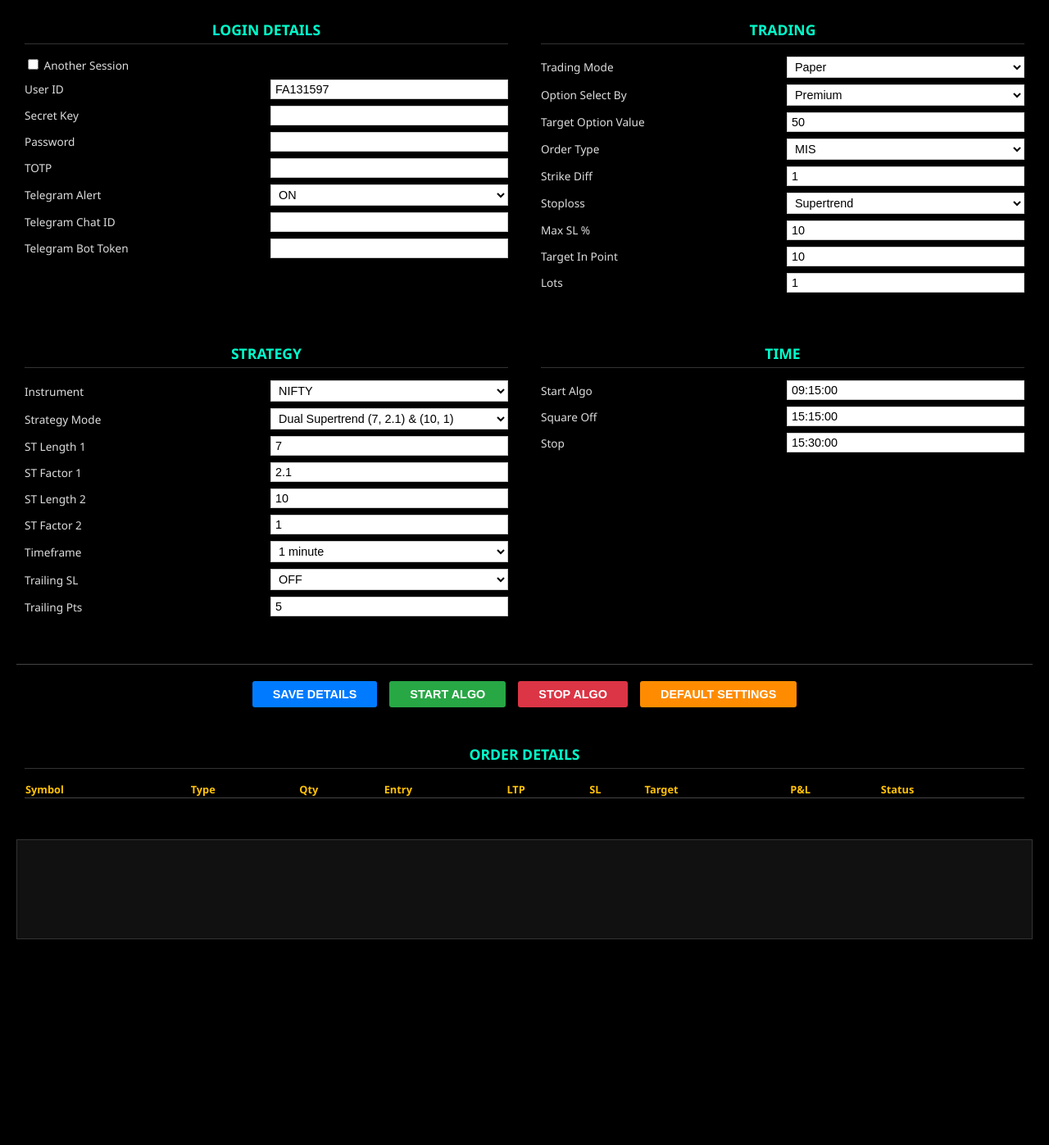
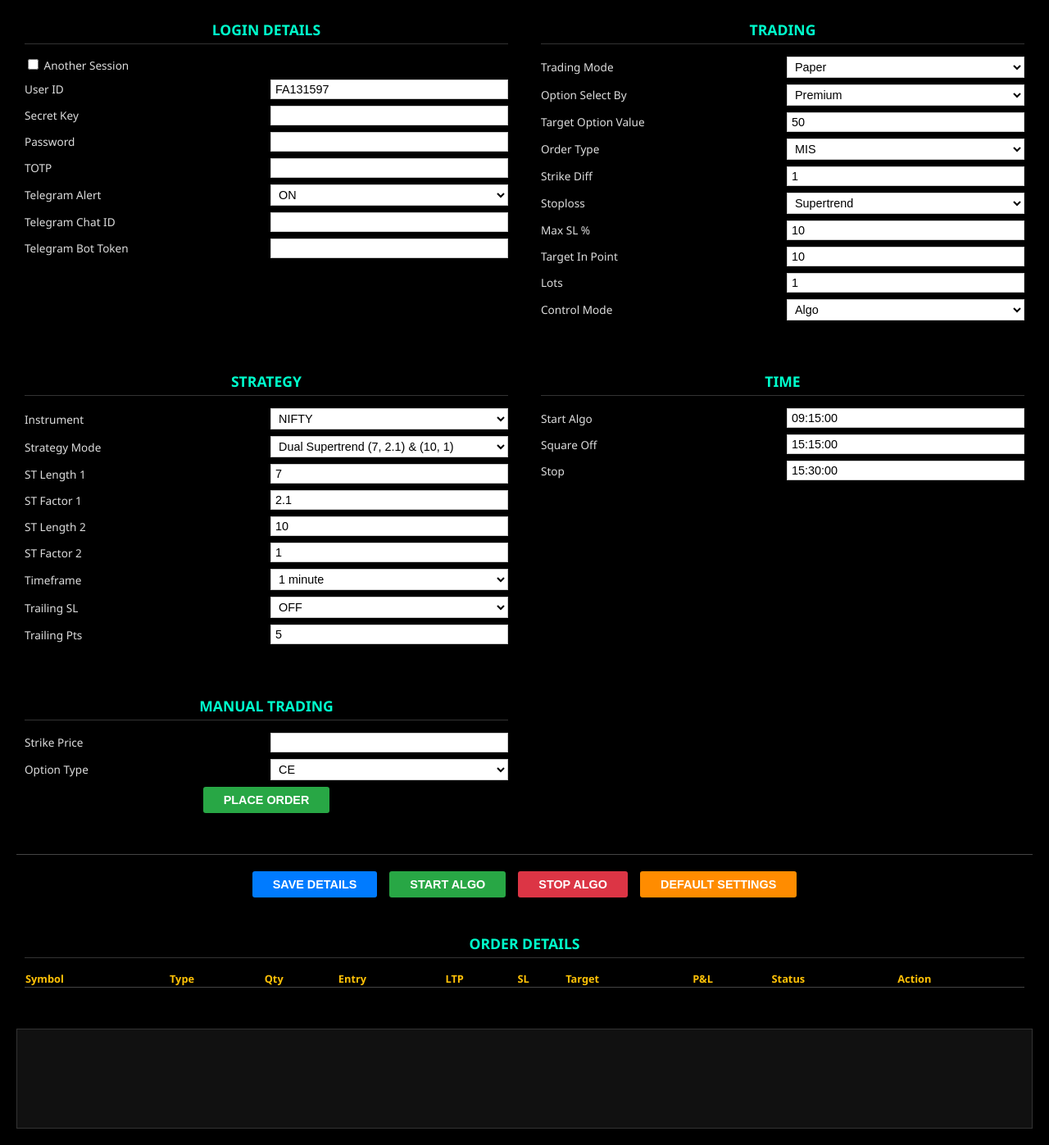
Before and after one commit to krinacool/algotesting, a Flask app: page / in a window 1280 px wide. Shown: the part 138-1535 px from the top of the page at 82% size. Before the commit the page ends 1284 px from the top, so only its background shows below. Run offline with Flask 3, Linux system fonts and the light colour scheme; lists and menus that the app fills with data are empty; some libraries are stand-ins or nearby versions.

Commit message:
Implement Manual Trading Mode and Dashboard UI Enhancements
- Added 'Control Mode' toggle (Algo/Manual) to the trading engine.
- Implemented manual order placement logic for specific strikes and option types (CE/PE).
- Updated dashboard with a dedicated 'Manual Trading' section.
- Added 'EXIT' button to the live order table for manual trade liquidation.
- Refined session management and error handling for broker connectivity.
- Cleaned up repository artifacts and verified UI stability.

Co-authored-by: krinacool <108570507+krinacool@users.noreply.github.com>

```diff
--- a/app.py
+++ b/app.py
@@ -28,6 +28,18 @@ def stop_algo():
     engine.stop()
     return jsonify({"status": "stopped"})
 
+@app.route('/place_manual', methods=['POST'])
+def place_manual():
+    data = request.json
+    engine.manual_place_order(data['strike'], data['type'])
+    return jsonify({"status": "success"})
+
+@app.route('/exit_manual', methods=['POST'])
+def exit_manual():
+    data = request.json
+    engine.manual_exit_order(data['id'])
+    return jsonify({"status": "success"})
+
 def background_update():
     while True:
         state = engine.get_state()
--- a/templates/index.html
+++ b/templates/index.html
@@ -79,6 +79,10 @@
             <div class="field"><label>Max SL %</label><input type="number" id="max_sl_pct" value="10"></div>
             <div class="field"><label>Target In Point</label><input type="number" id="target_points" value="10"></div>
             <div class="field"><label>Lots</label><input type="number" id="lots" value="1"></div>
+            <div class="field">
+                <label>Control Mode</label>
+                <select id="control_mode"><option>Algo</option><option>Manual</option></select>
+            </div>
         </div>
 
         <!-- STRATEGY -->
@@ -124,6 +128,19 @@
             <div class="field"><label>Stop</label><input type="text" id="stop_time" value="15:30:00"></div>
         </div>
 
+        <!-- MANUAL TRADING -->
+        <div class="section">
+            <h2>Manual Trading</h2>
+            <div class="field"><label>Strike Price</label><input type="number" id="manual_strike"></div>
+            <div class="field">
+                <label>Option Type</label>
+                <select id="manual_type"><option>CE</option><option>PE</option></select>
+            </div>
+            <div class="buttons" style="grid-column: span 2; margin-top: 5px; border:none; padding:0;">
+                <button class="btn-green" onclick="placeManual()">Place Order</button>
+            </div>
+        </div>
+
         <div class="buttons">
             <button class="btn-blue" onclick="saveDetails()">Save Details</button>
             <button class="btn-green" onclick="startAlgo()">Start Algo</button>
@@ -147,6 +164,7 @@
                             <th>Target</th>
                             <th>P&L</th>
                             <th>Status</th>
+                            <th>Action</th>
                         </tr>
                     </thead>
                     <tbody id="order-details">
@@ -222,6 +240,7 @@
                     <td>${p.target.toFixed(2)}</td>
                     <td class="${p.pnl >= 0 ? 'pos' : 'neg'}">${p.pnl.toFixed(2)}</td>
                     <td>${p.status}</td>
+                    <td>${p.status === 'OPEN' ? `<button class="btn-red" style="padding: 2px 5px; font-size: 0.7em;" onclick="exitManual('${p.id}')">EXIT</button>` : ''}</td>
                 </tr>`;
                 orderBody.innerHTML += row;
             });
@@ -251,6 +270,7 @@
                 timeframe: parseInt(document.getElementById('timeframe').value),
                 select_by: document.getElementById('select_by').value,
                 target_option_value: parseInt(document.getElementById('target_option_value').value),
+                control_mode: document.getElementById('control_mode').value,
                 password: document.getElementById('password').value,
                 totp_secret: document.getElementById('totp_secret').value,
                 api_key: document.getElementById('api_key').value
@@ -272,6 +292,27 @@
         function stopAlgo() {
             fetch('/stop').then(r => console.log('Algo Stopped'));
         }
+
+        function placeManual() {
+            var data = {
+                strike: document.getElementById('manual_strike').value,
+                type: document.getElementById('manual_type').value
+            };
+            if(!data.strike) { alert('Enter strike price'); return; }
+            fetch('/place_manual', {
+                method: 'POST',
+                headers: { 'Content-Type': 'application/json' },
+                body: JSON.stringify(data)
+            }).then(r => console.log('Manual Order Placed'));
+        }
+
+        function exitManual(id) {
+            fetch('/exit_manual', {
+                method: 'POST',
+                headers: { 'Content-Type': 'application/json' },
+                body: JSON.stringify({id: id})
+            }).then(r => console.log('Manual Exit Requested'));
+        }
     </script>
 </body>
 </html>
```
Also changed, not shown: engine.py (+57 -7 lines).
